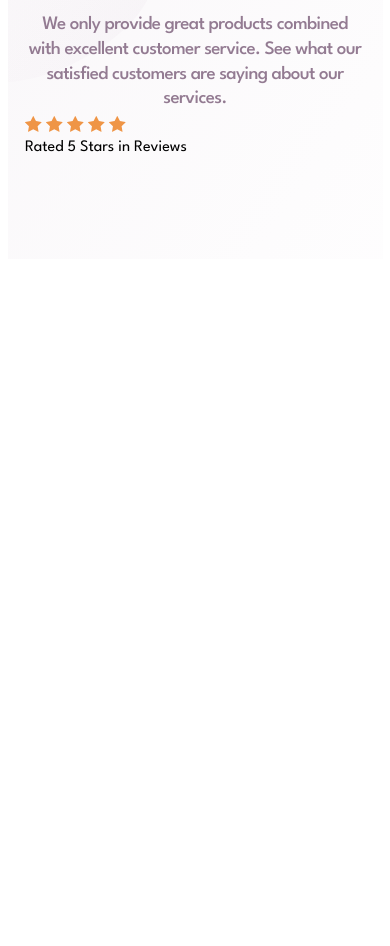
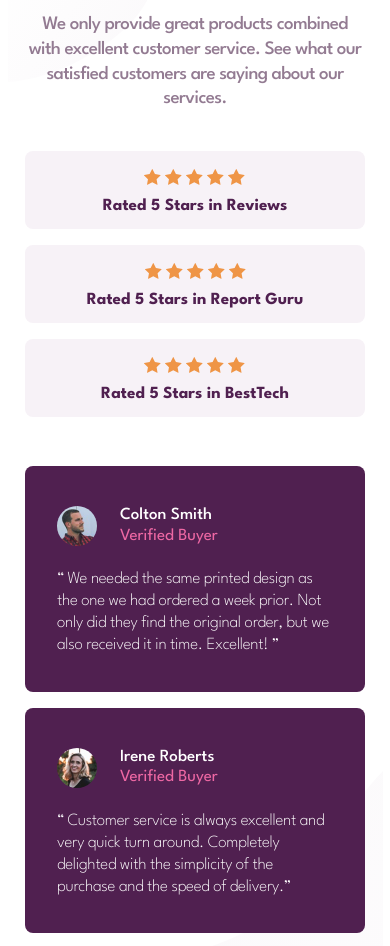
Before and after one commit to hirohiro2255/social-proof-section, a plain HTML site: page index.html in a window 390 px wide. Shown: the part 150-1096 px from the top of the page. Before the commit the page ends 844 px from the top, so only its background shows below. Drawn offline with Linux system fonts and the light colour scheme.

Commit message:
Done styling for mobile layout

```diff
--- a/index.html
+++ b/index.html
@@ -16,7 +16,7 @@
     <link rel="preconnect" href="https://fonts.googleapis.com" />
     <link rel="preconnect" href="https://fonts.gstatic.com" crossorigin />
     <link
-      href="https://fonts.googleapis.com/css2?family=League+Spartan:wght@400;500;700&display=swap"
+      href="https://fonts.googleapis.com/css2?family=League+Spartan:wght@200;300;400;500;700&display=swap"
       rel="stylesheet"
     />
     <link rel="stylesheet" href="sanitize.css" />
@@ -35,6 +35,7 @@
         </div>
         <div class="rating-group">
           <div class="rating-detail">
+            <div class="rating-contents-wrapper">
               <div class="rating-img-container">
                 <img src="images/icon-star.svg" alt="star" />
                 <img src="images/icon-star.svg" alt="star" />
@@ -42,7 +43,87 @@
                 <img src="images/icon-star.svg" alt="star" />
                 <img src="images/icon-star.svg" alt="star" />
               </div>
-            <p>Rated 5 Stars in Reviews</p>
+              <p class="rating-paragraph">Rated 5 Stars in Reviews</p>
+            </div>
+          </div>
+
+          <div class="rating-detail">
+            <div class="rating-contents-wrapper">
+              <div class="rating-img-container">
+                <img src="images/icon-star.svg" alt="star" />
+                <img src="images/icon-star.svg" alt="star" />
+                <img src="images/icon-star.svg" alt="star" />
+                <img src="images/icon-star.svg" alt="star" />
+                <img src="images/icon-star.svg" alt="star" />
+              </div>
+              <p class="rating-paragraph">Rated 5 Stars in Report Guru</p>
+            </div>
+          </div>
+
+          <div class="rating-detail">
+            <div class="rating-contents-wrapper">
+              <div class="rating-img-container">
+                <img src="images/icon-star.svg" alt="star" />
+                <img src="images/icon-star.svg" alt="star" />
+                <img src="images/icon-star.svg" alt="star" />
+                <img src="images/icon-star.svg" alt="star" />
+                <img src="images/icon-star.svg" alt="star" />
+              </div>
+              <p class="rating-paragraph">Rated 5 Stars in BestTech</p>
+            </div>
+          </div>
+        </div>
+      </section>
+
+      <section class="card-container">
+        <div class="card">
+          <div class="card-group">
+            <div class="card-profile">
+              <img src="images/image-colton.jpg" alt="" class="card-img" />
+              <div class="card-heading">
+                <h3 class="card-name">Colton Smith</h3>
+                <p class="card-occupation">Verified Buyer</p>
+              </div>
+            </div>
+            <p class="card-description">
+              “ We needed the same printed design as the one we had ordered a
+              week prior. Not only did they find the original order, but we also
+              received it in time. Excellent! ”
+            </p>
+          </div>
+        </div>
+
+        <div class="card">
+          <div class="card-group">
+            <div class="card-profile">
+              <img src="images/image-irene.jpg" alt="" class="card-img" />
+              <div class="card-heading">
+                <h3 class="card-name">Irene Roberts</h3>
+                <p class="card-occupation">Verified Buyer</p>
+              </div>
+            </div>
+            <p class="card-description">
+              “ Customer service is always excellent and very quick turn around.
+              Completely delighted with the simplicity of the purchase and the
+              speed of delivery.”
+            </p>
+          </div>
+        </div>
+
+        <div class="card">
+          <div class="card-group">
+            <div class="card-profile">
+              <img src="images/image-anne.jpg" alt="" class="card-img" />
+              <div class="card-heading">
+                <h3 class="card-name">Anne Wallace</h3>
+                <p class="card-occupation">Verified Buyer</p>
+              </div>
+            </div>
+            <p class="card-description">
+              “ Put an order with this company and can only praise them for the
+              very high standard. Will definitely use them again and recommend
+              them to everyone! ”
+            </p>
           </div>
         </div>
       </section>
--- a/style.css
+++ b/style.css
@@ -26,6 +26,7 @@ body {
   margin-right: calc((24 / 375) * 100%);
   margin-left: calc((24 / 375) * 100%);
   margin-bottom: 99px;
+  min-width: 300px;
 }
 
 .main-heading {
@@ -46,3 +47,91 @@ body {
   letter-spacing: -0.63px;
   text-align: center;
 }
+
+.rating-group {
+  display: grid;
+  grid-template-rows: repeat(3, 78px);
+  row-gap: 16px;
+  margin-top: 39px;
+}
+
+.rating-detail {
+  display: grid;
+  place-content: center;
+  background-color: var(--neutral-light-grayish-magenta);
+  border-radius: 8px;
+}
+
+.rating-contents-wrapper {
+}
+
+.rating-img-container {
+  text-align: center;
+  margin-bottom: 10px;
+}
+
+.rating-paragraph {
+  font-size: 1.0625rem;
+  font-weight: 700;
+  color: var(--primary-very-dark-magenta);
+  line-height: 0.92;
+}
+
+.card-container {
+  margin-top: 49px;
+  display: flex;
+  flex-direction: column;
+  align-items: center;
+}
+
+.card-container .card:not(:first-child) {
+  margin-top: 16px;
+}
+
+
+.card-profile {
+  display: flex;
+  align-items: center;
+}
+
+.card {
+  width: 100%;
+  max-width: 350px;
+  background-color: var(--primary-very-dark-magenta);
+  border-radius: 8px;
+  padding-top: 40px;
+  padding-bottom: 35px;
+  padding-right: 32px;
+  padding-left: 32px;
+}
+
+
+.card-img {
+  width: 40px;
+  height: 40px;
+  border-radius: 50%;
+  margin-right: 23px;
+}
+
+.card-name {
+  font-size: 1.0625rem;
+  font-weight: 500;
+  color: var(--neutral-white);
+  line-height: 0.92;
+  margin-bottom: 4px;
+}
+
+.card-occupation {
+  font-size: 1.0625rem;
+  color: var(--primary-soft-pink);
+  line-height: 0.9775;
+}
+
+.card-description {
+  font-size: 1.0625rem;
+  font-weight: 200;
+  color: var(--neutral-white);
+  line-height: 1.29;
+  letter-spacing: -0.3px;
+  margin-top: 23px;
+}
```
Lines whose indentation alone changed are shown as unchanged.
